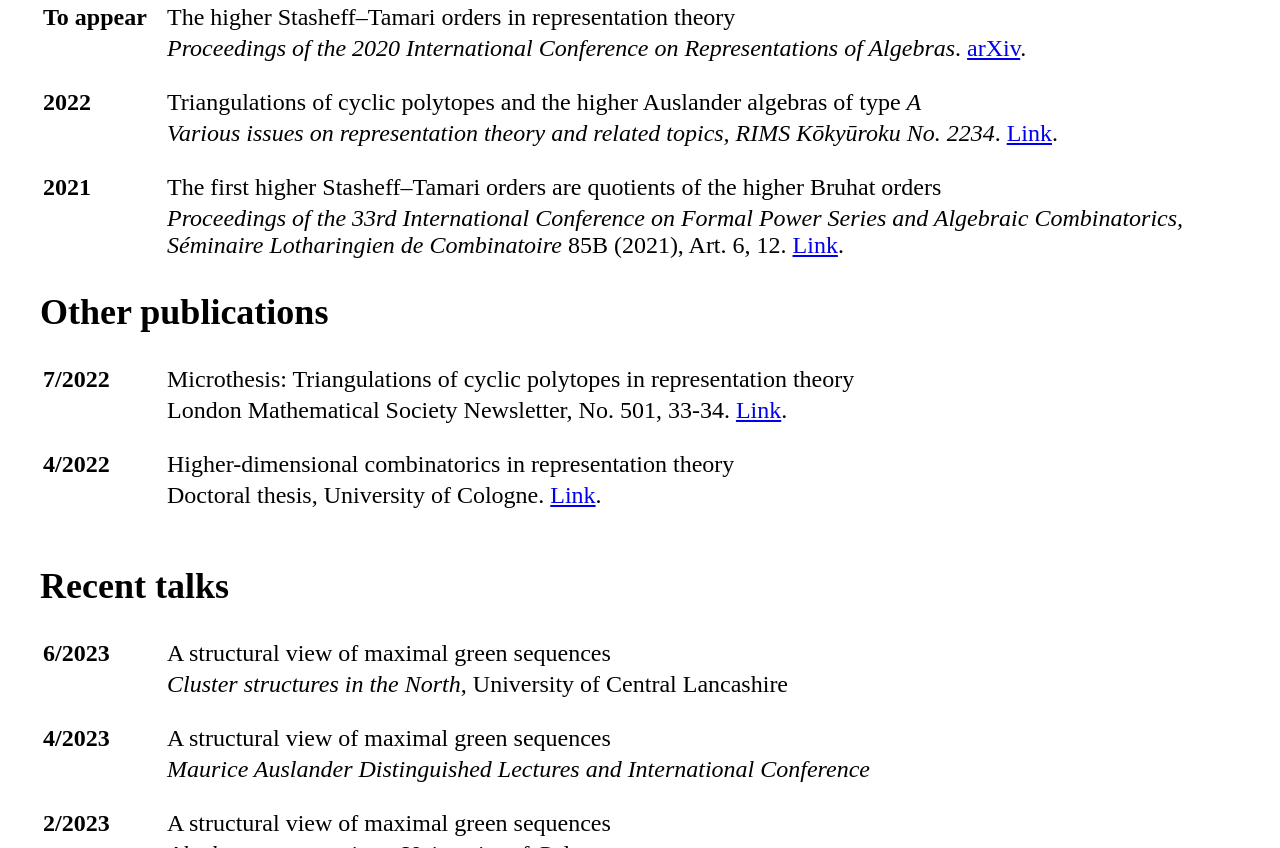
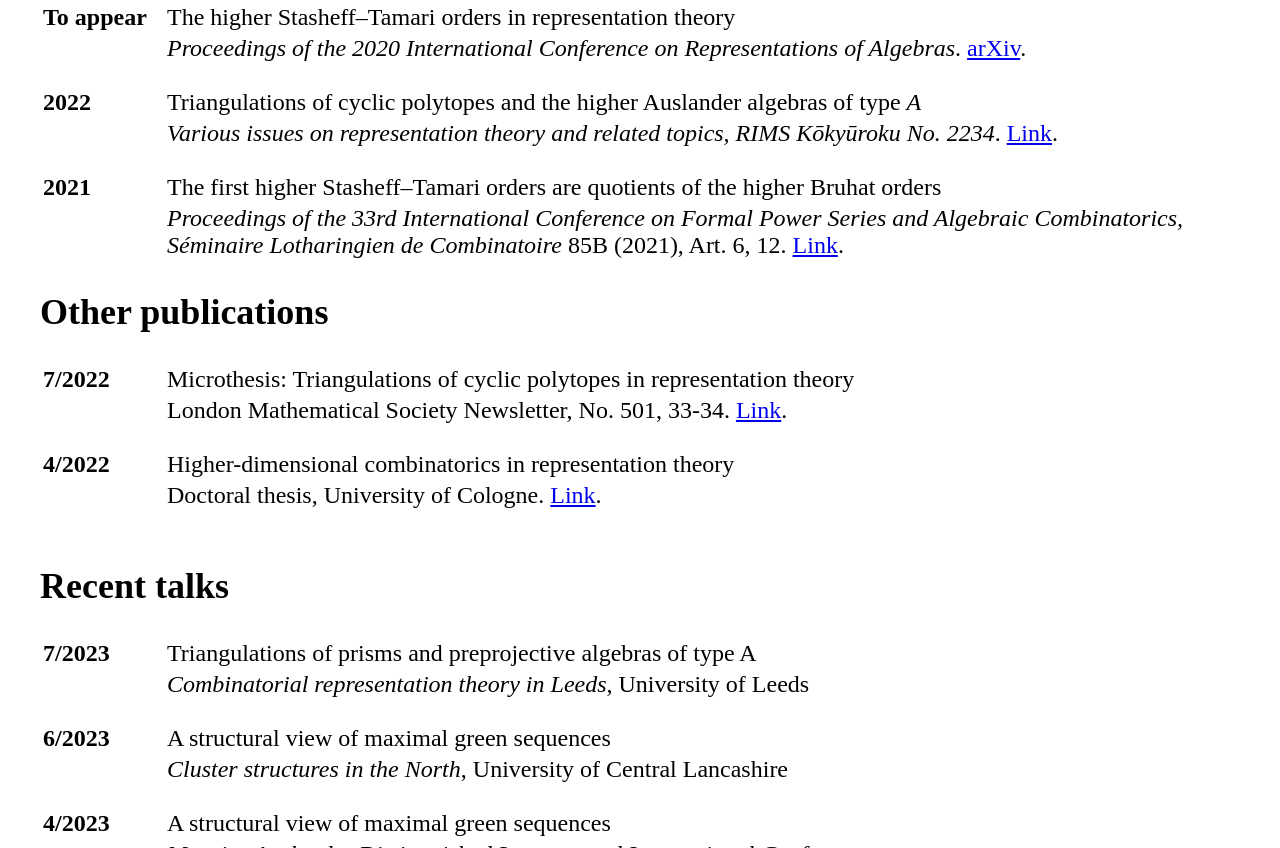
Before and after one commit to nchlswllms/nchlswllms.github.io, a plain HTML site: page index.html in a window 1280 px wide. Shown: the part 1952-2800 px from the top of the page. Drawn offline with Linux system fonts and the light colour scheme.

Commit message:
add Leeds talk

```diff
--- a/index.html
+++ b/index.html
@@ -88,7 +88,7 @@ Nicholas Williams
 
 		<br>
 
-		<div>You can find a copy of my CV <a href="academic_cv.pdf">here</a> (updated 29/6/23).</div>
+		<div>You can find a copy of my CV <a href="academic_cv.pdf">here</a> (updated 11/7/23).</div>
 
 		<p><a href="https://github.com/nchlswllms">GitHub</a>,
 		<a href="https://www.researchgate.net/profile/Nicholas_Williams13">ResearchGate</a>,
@@ -250,6 +250,15 @@ Nicholas Williams
 	<h2>Recent talks</h2>
 
 		<table class="tstyle">
+
+		<tr>
+			<td><b>7/2023</b></td>
+			<td>Triangulations of prisms and preprojective algebras of type A</td>
+		</tr>
+		<tr class="spaceUnder">
+			<td></td>
+			<td><i>Combinatorial representation theory in Leeds</i>, University of Leeds</td>
+		</tr>
 
 		<tr>
 			<td><b>6/2023</b></td>
```
Also changed, not shown: 1 other file.
